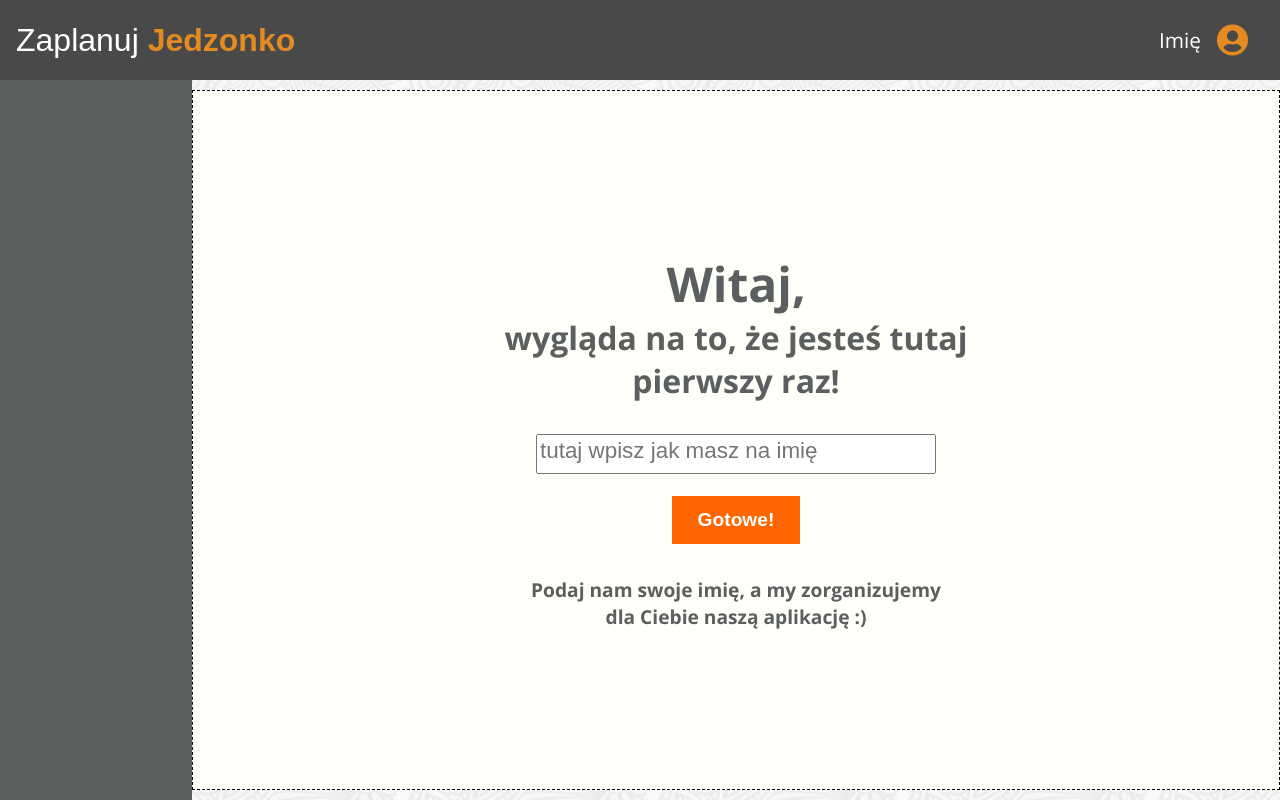
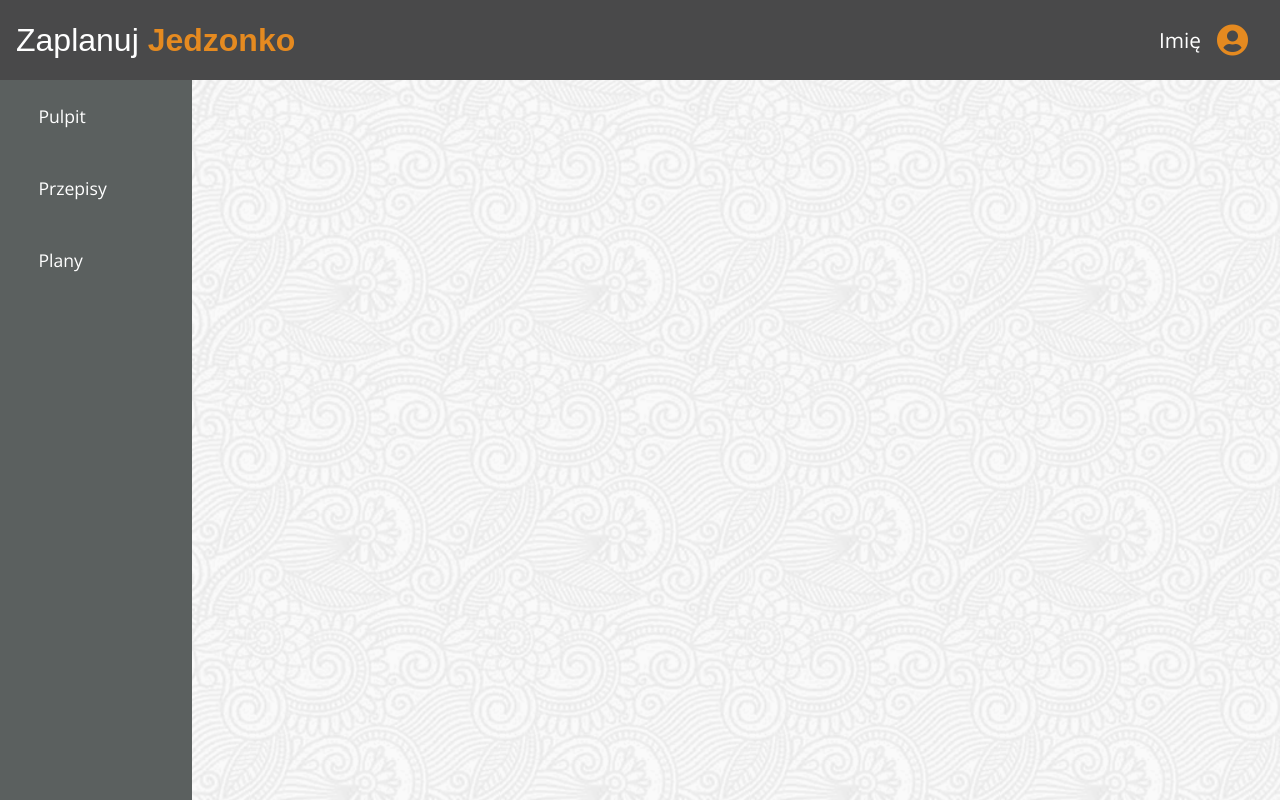
Before and after one commit to GracjanKozal/Zaplanuj-Jedzonko, a website: page development/app.html in a window 1280 px wide. Drawn offline with nearby package versions, Linux system fonts and the light colour scheme; files that its build step writes are made by us from their sources; a web font is replaced by a local one.

Commit message:
Dodane menu z linkami w sidebarze aplikacji

```diff
--- a/development/app.html
+++ b/development/app.html
@@ -19,12 +19,17 @@
         <i class="fas fa-user-circle"></i>
       </div>
     </header>
-    <section class="app-container">
+    <!-- <section class="app-container"> -->
       <section class="sidebar">
         <nav>
+          <ul>
+            <li><a href="app.html">Pulpit</a></li>
+            <li><a href="recipes.html">Przepisy</a></li>
+            <li><a href="schedules.html">Plany</a></li>
+          </ul>
         </nav>
       </section>
-      <section class="wrapper-message">
+      <!-- <section class="wrapper-message">
         <section class="welcome-message">
           <div class="internal-wrapper">
             <h2>Witaj,</h2>
@@ -38,8 +43,8 @@
             <p>dla Ciebie naszą aplikację :)</p>
           </div>
         </section>
-      </section>
-    </section>
+      </section> -->
+    <!-- </section> -->
     <script src="./js/app.js"></script>
   </body>
 </html>
--- a/development/scss/elements/app/_sidebar.scss
+++ b/development/scss/elements/app/_sidebar.scss
@@ -5,4 +5,34 @@
     height: 90vh;
     background-color: $nav-sidePanel-color;
     width: 15vw;
+    ul {
+        list-style: none;
+        padding-left: 0;
+        li {
+            padding: 3vh 0;
+            position: relative;
+
+            &:hover {
+                font-weight: 600;
+                border-left: 3px solid $buttons-color;
+            }
+            &:hover::after {
+                content: "";
+                width: 15px;
+                height: 15px;
+                border: solid $buttons-color;
+                border-width: 0 3px 3px 0;
+                transform: rotate(-45deg);
+                position: absolute;
+                left: 12vw;
+            }
+            a {
+                text-decoration: none;
+                color: $font-color-secondary;
+                padding-left: 3vw;
+                font-size: 1.1rem;
+            }
+        }
+    }
+
 }
```
Also changed, not shown: development/index.html (+1 -1 lines).
